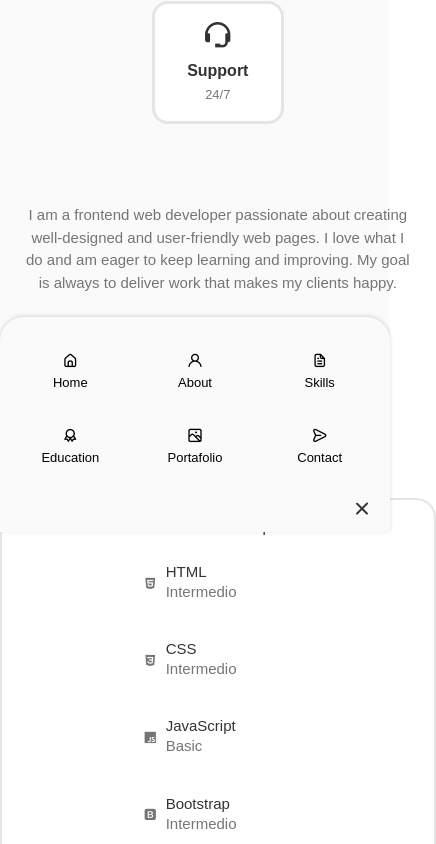
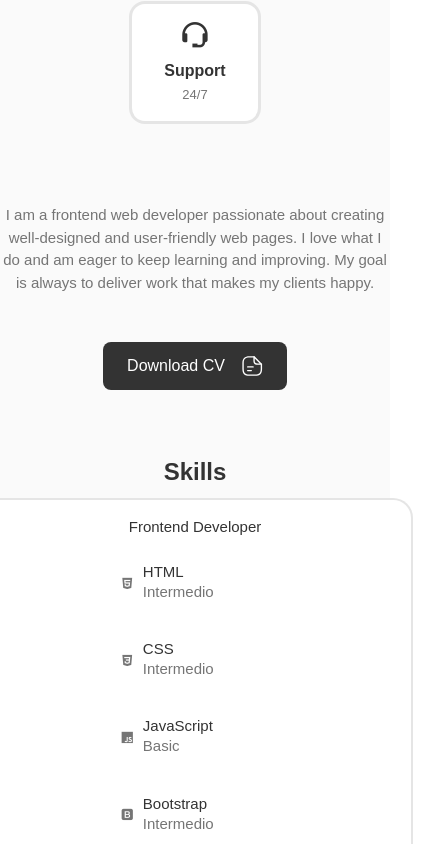
Before and after one commit to EnzoHeredia7/CV-Portafolio, a React (Vite) app: page / in a window 390 px wide. Shown: the part 1156-2000 px from the top of the page, 436 px wide, since content can reach past the window. Built offline with nearby package versions, Linux system fonts and the light colour scheme.

Commit message:
puedeser

```diff
--- a/src/components/about/about.css
+++ b/src/components/about/about.css
@@ -1,3 +1,11 @@
+html, body {
+    display: flex; /* Usa flexbox en el body para centrar el contenido verticalmente */
+    justify-content: center; /* Centra horizontalmente */
+    align-items: center; /* Centra verticalmente */
+    margin: 0; /* Elimina el margen por defecto */
+    padding: 0; /* Elimina el padding por defecto */
+
+}
 
 .about {
     padding: 6rem 1rem; /* Ajusta el padding según el diseño */
@@ -27,7 +35,7 @@
 .about_info {
     display: grid;
     grid-template-columns: repeat(3, 140px);
-    gap: 6rem; /* Espacio entre los items en el grid */
+    gap: rem; /* Espacio entre los items en el grid */
     justify-content: center; /* Centra los items en el grid */
     margin-bottom: var(--mb-2); /* Espacio abajo de los .about_box */
 }
--- a/src/components/header/Header.css
+++ b/src/components/header/Header.css
@@ -52,59 +52,3 @@
 .nav_link:hover {
     color: black;
 }
-
-/* Responsive styles */
-@media screen and (max-width: 768px) {
-    .nav_menu {
-        position: fixed;
-        bottom: -100%;
-        left: 0;
-        width: 100%;
-        background-color: var(--body-color);
-        padding: 2rem 1.5rem 4rem;
-        box-shadow: 0 -1px 4px rgba(0, 0, 0, 0.15);
-        border-radius: 1.5rem 1.5rem 0 0;
-        transition: .3s;
-    }
-    .show-menu {
-        bottom: 0;
-    }
-    .nav_list {
-        display: grid;
-        grid-template-columns: repeat(3, 1fr);
-        gap: 2rem;
-    }
-    .nav_icon {
-        font-size: 1rem;
-    }
-    .nav_close {
-        position: absolute;
-        right: 1rem;
-        bottom: .3rem;
-        font-size: 1.5rem;
-        cursor: pointer;
-        color: var(--title-color);
-    }
-    .nav_close:hover {
-        color: var(--title-color-dark);
-    }
-    .nav_toggle {
-        font-size: 1.1rem;
-        cursor: pointer;
-        display: block;
-    }
-    .nav_icon,
-    .nav_close,
-    .nav_toggle {
-        display: block;
-    }
-}
-
-@media screen and (max-width: 350px) {
-    .nav_menu {
-        padding: 2rem 0.25rem 4rem;
-    }
-    .nav_list {
-        column-gap: 0;
-    }
-}
--- a/src/components/skills/skill.css
+++ b/src/components/skills/skill.css
@@ -1,3 +1,9 @@
+html, body {
+
+    display: flex;
+    justify-content: center;
+    align-items: center;
+}
 
 .section_title {
     font-size: 2rem; /* Tamaño de fuente más grande */
```
